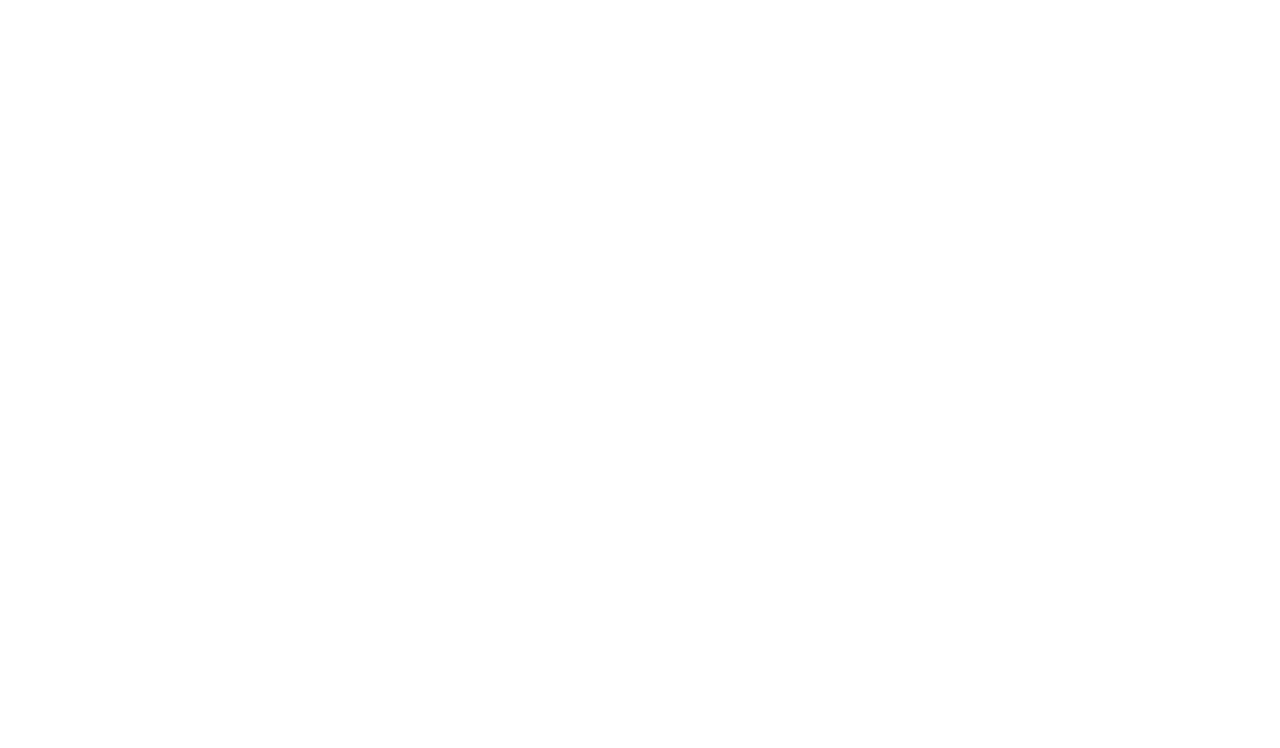
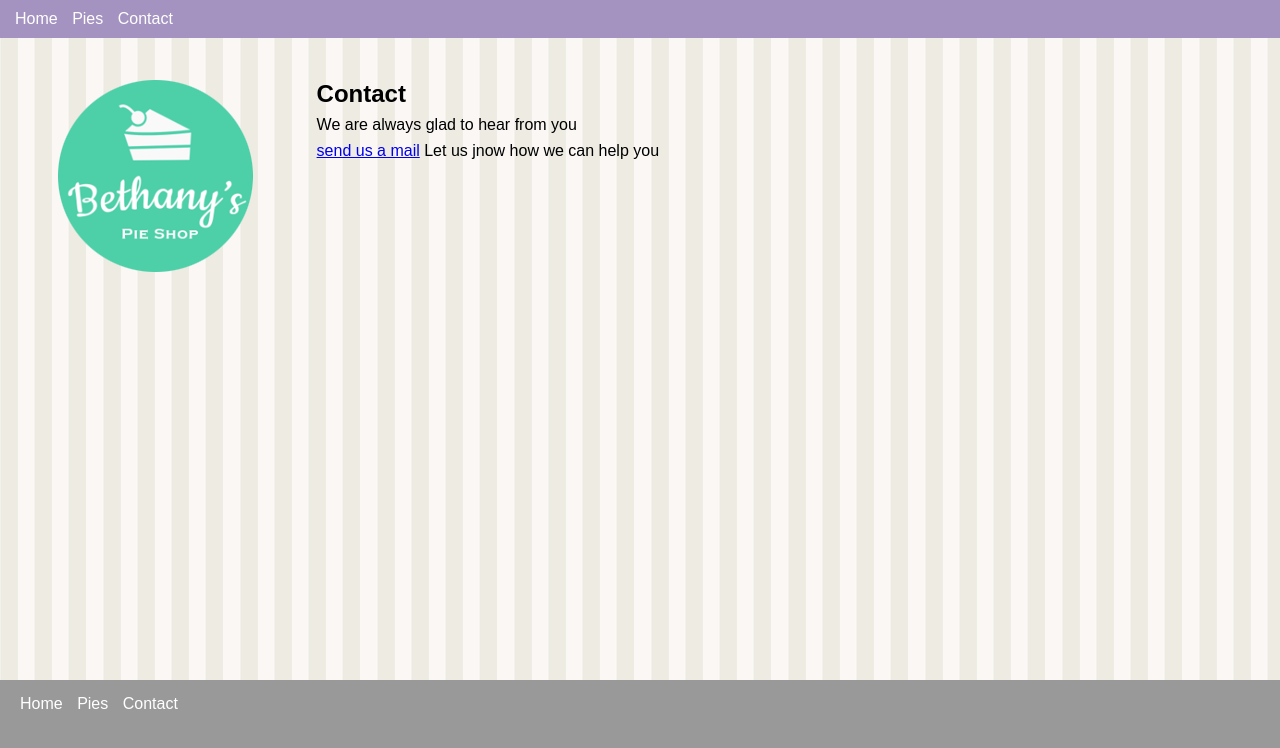
Before and after one commit to standardgit/Pieweb, a plain HTML site: page html-css-javascript-getting-started-start/contact.html in a window 1280 px wide. Drawn offline with Linux system fonts and the light colour scheme.

Commit message:
Adding contact page.

```diff
--- a/html-css-javascript-getting-started-start/contact.html
+++ b/html-css-javascript-getting-started-start/contact.html
@@ -0,0 +1,43 @@
+<!DOCTYPE html>
+<html lang="en">
+<head>
+    <meta charset="UTF-8">
+    <meta name="viewport" content="width=device-width, initial-scale=1.0">
+    <title>contact | PieShop</title>
+    <link rel="stylesheet" href="site.css" type="text/css">
+
+</head>
+<body>
+    <header>
+        <nav>
+            <ul>
+                <li><a href="/">Home</a></li>
+                <li><a href=pies.html>Pies</a></li>
+                <li><a href="contact.html">Contact</a></li>
+            </ul>
+        </nav>
+    </header>
+
+    <main>
+        <aside><img src="images/logo.png" alt="Bethany's pie shop"></aside>
+        <article>
+            <h1>Contact</h1>
+            <p>We are always glad to hear from you</p>
+            <p>
+                <a href="standardblaise@gmail.com?subject=interested%20in%20pies">send us a mail</a>
+                Let us jnow how we can help you
+            </p>
+
+        </article>
+    </main>
+    <footer>
+        <nav>
+            <ul>
+                <li><a href="/">Home</a></li>
+                <li><a href=pies.html>Pies</a></li>
+                <li><a href="contact.html">Contact</a></li>
+            </ul>
+        </nav>
+    </footer>
+</body>
+</html>
```
Also changed, not shown: html-css-javascript-getting-started-start/index.html (+3 -2 lines).
